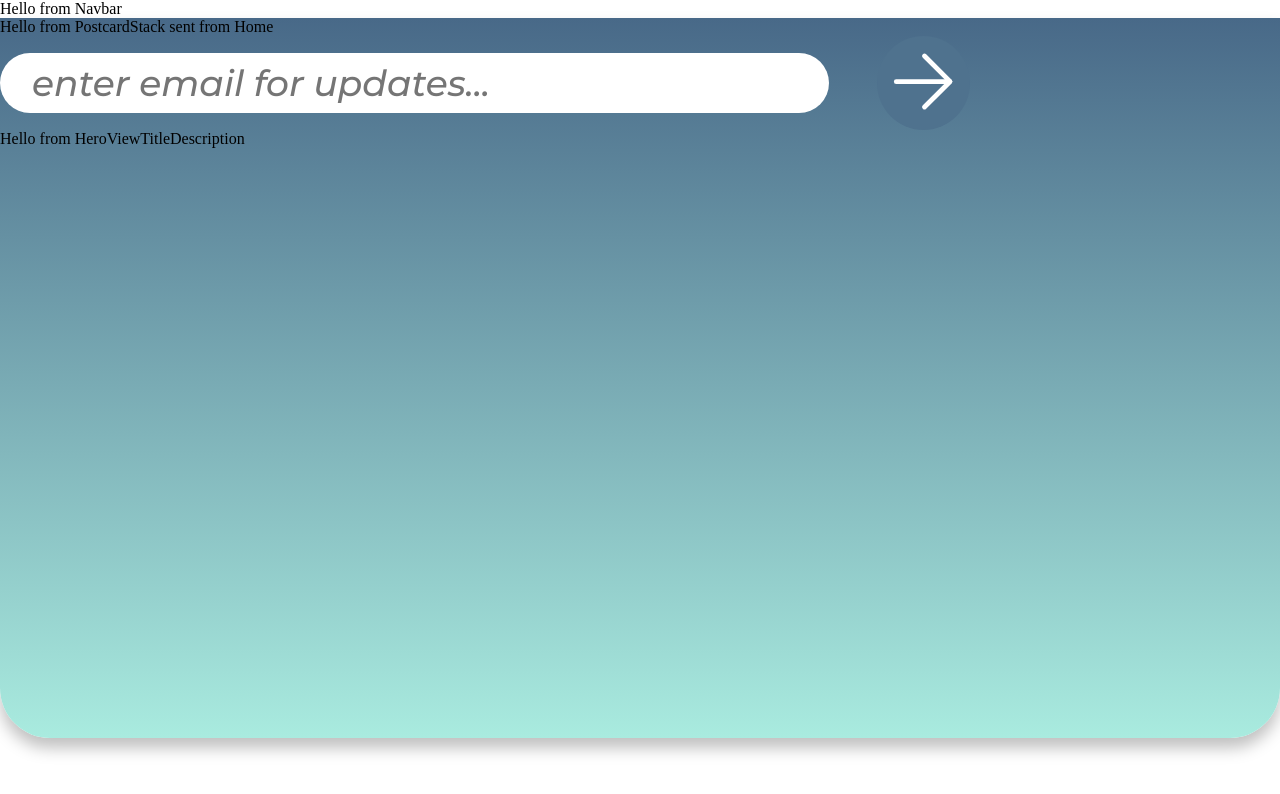
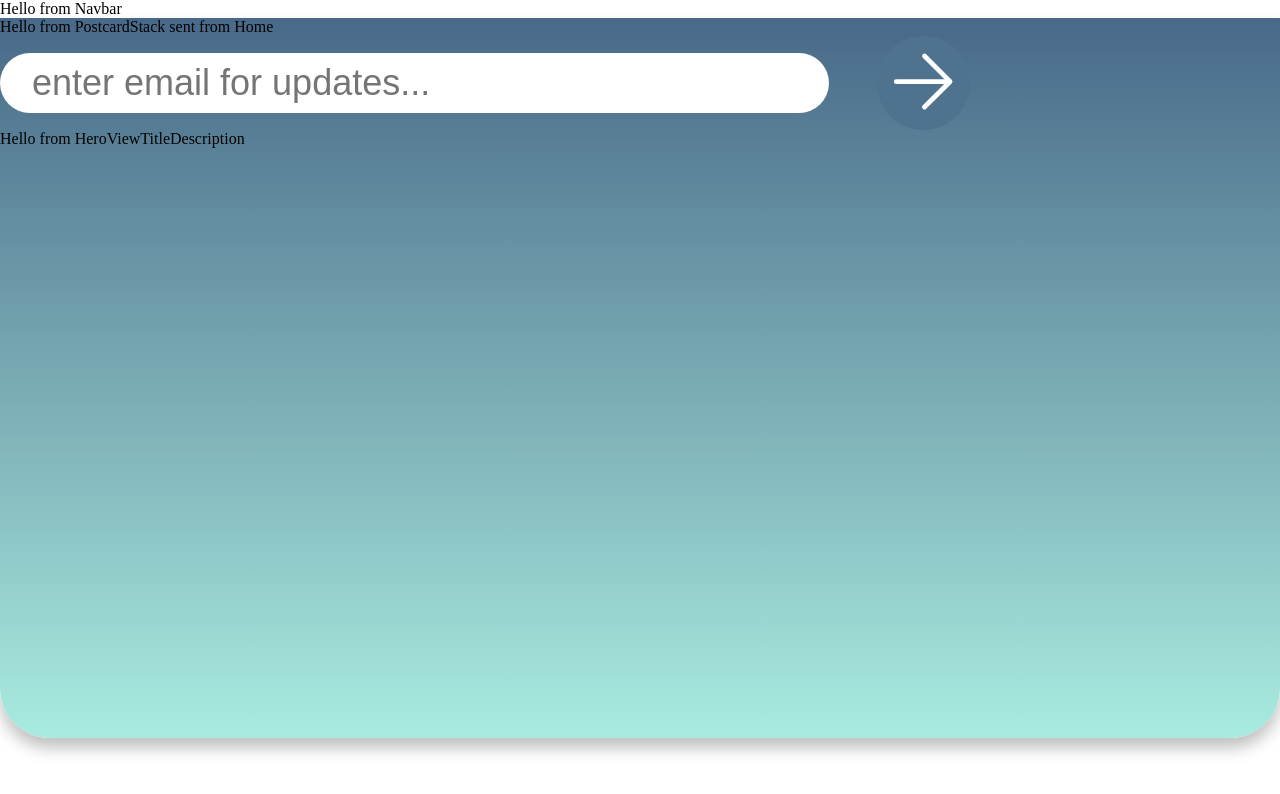
Before and after one commit to CruzHacks/cruzhacks-2021-website, a React (Create React App) app: page / in a window 1280 px wide. Shown: the top 794 px of the page. Built offline with nearby package versions, Linux system fonts and the light colour scheme.

Commit message:
fixed on lint error and PR comments

```diff
--- a/src/components/EmailSubscription/EmailSubscription.scss
+++ b/src/components/EmailSubscription/EmailSubscription.scss
@@ -6,9 +6,10 @@
   align-items: center;
   flex-wrap: wrap;
   width: 100%;
+}
 
-  .SearchBox {
-    font-family: "Montserrat Italic";
+.EmailSubscription__searchBox {
+  font-family: "Monserrat Italic", sans-serif;
   font-size: 36px;
   line-height: 44px;
   color: var(--grey);
@@ -28,13 +29,13 @@
   }
 }
 
-  .InputButton {
+.EmailSubscription__inputButton {
   background: var(--wedgewood);
   border-radius: 50%;
   padding: var(--medium-spacer);
   border: none;
 }
-  .FeedbackMessage {
+
+.EmailSubscription__feedbackMessage {
   @include typography.title-info; // Will change to 'description' after Will's PR
 }
-}
--- a/src/components/EmailSubscription/index.view.tsx
+++ b/src/components/EmailSubscription/index.view.tsx
@@ -8,7 +8,6 @@ const EmailSubscriptionForm: React.FC = () => {
   const [userEmail, setUserEmail] = useState("");
   const [feedbackMessage, setFeedbackMessage] = useState("");
   const [showFeedback, setShowFeedback] = useState(false);
-
 
   const handleInput = (event: React.FormEvent<HTMLInputElement>) => {
     setUserEmail(event.currentTarget.value.trim());
@@ -21,26 +20,47 @@ const EmailSubscriptionForm: React.FC = () => {
   };
 
   const submitEmail = () => {
-    axios.post("https://us-central1-cruzhacks-4a899.cloudfunctions.net/subscribe", { email: userEmail })
+    axios
+      .post(
+        "https://us-central1-cruzhacks-4a899.cloudfunctions.net/subscribe",
+        { email: userEmail }
+      )
       .then((response: AxiosResponse) => {
         setShowFeedback(true);
         setFeedbackMessage(response.data.message);
       })
       .catch(() => {
         setShowFeedback(true);
-        setFeedbackMessage("Oh no! Your submission looks like it failed - please try your request again!");
+        setFeedbackMessage(
+          "Oh no! Your submission looks like it failed - please try your request again!"
+        );
       });
   };
 
   return (
     <div className="EmailSubscription">
-      { showFeedback
-      ? <div className="FeedbackMessage">{feedbackMessage}</div>
-      : < >
-          <input className="SearchBox" placeholder="enter email for updates..." type="text" name="name" onChange={handleInput} onKeyDown={handleKey}></input>
-          <button className="InputButton" onClick={submitEmail}><Arrow /></button>
-        </ >
-      }
+      {showFeedback ? (
+        <div className="EmailSubscription__feedbackMessage">
+          {feedbackMessage}
+        </div>
+      ) : (
+        <>
+          <input
+            className="EmailSubscription__searchBox"
+            placeholder="enter email for updates..."
+            type="text"
+            name="name"
+            onChange={handleInput}
+            onKeyDown={handleKey}
+          />
+          <button
+            className="EmailSubscription__inputButton"
+            onClick={submitEmail}
+          >
+            <Arrow />
+          </button>
+        </>
+      )}
     </div>
   );
 };
```
Lines whose indentation alone changed are shown as unchanged.
